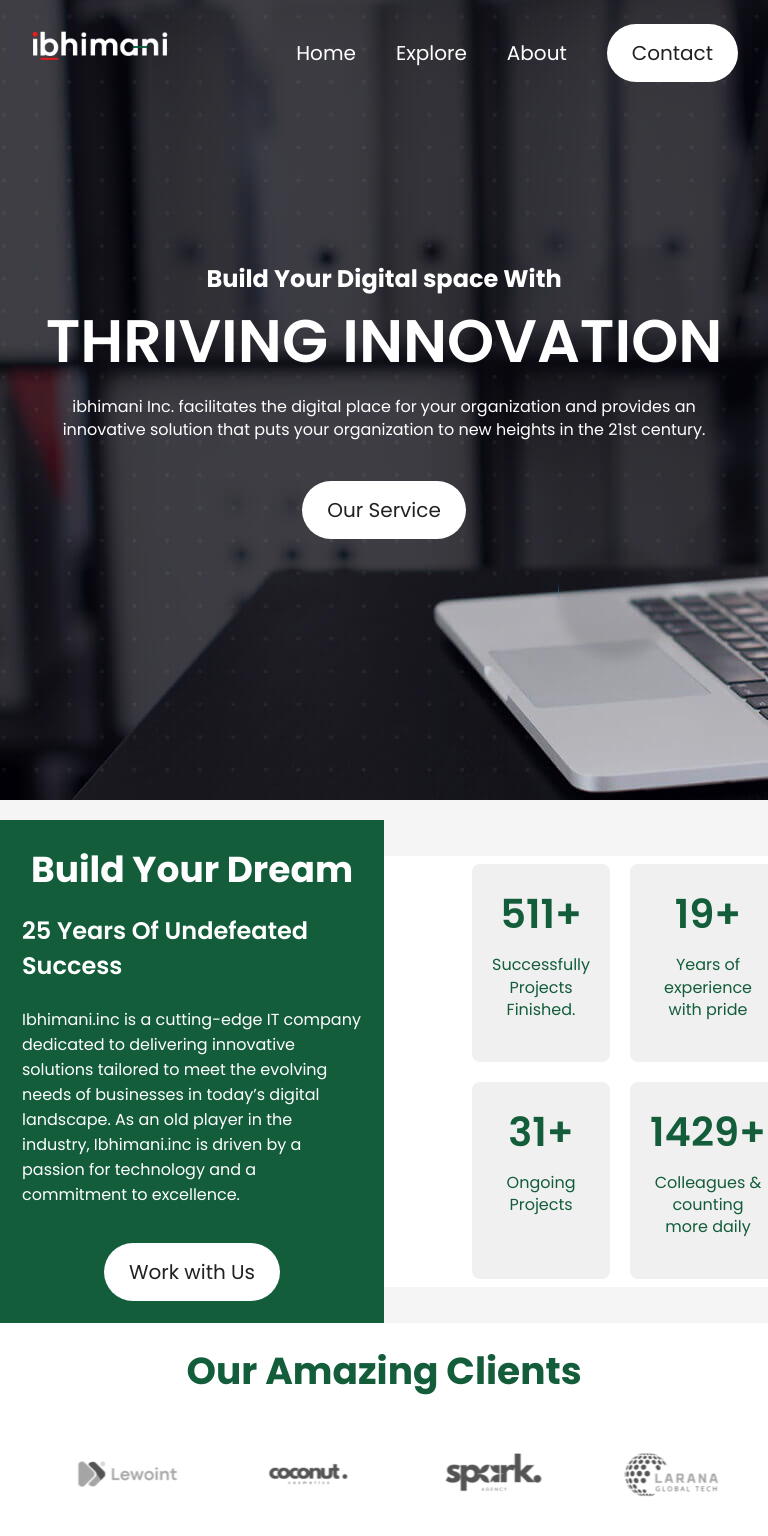
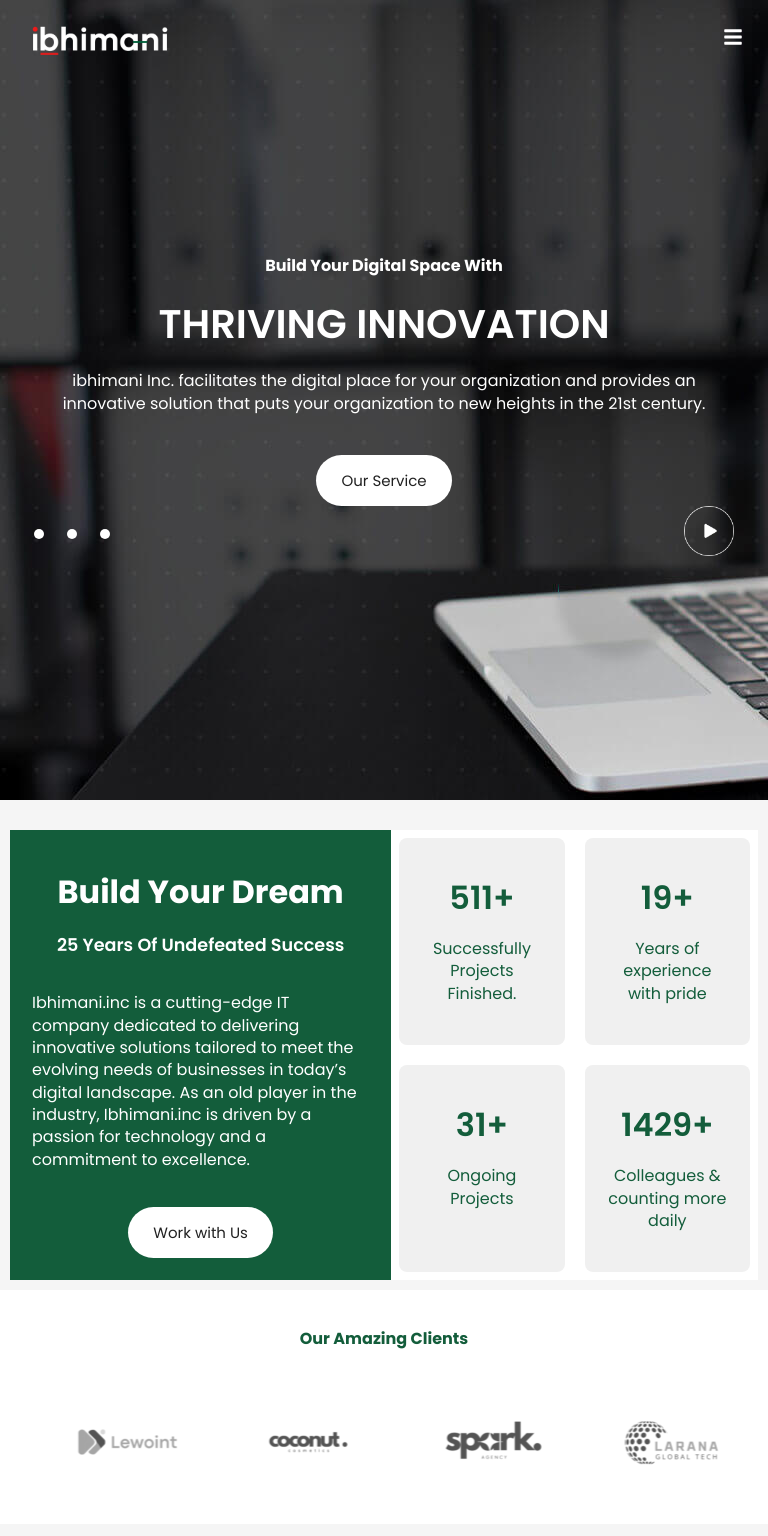
Before and after one commit to hardikbhimani1/Krinu-ibhimani-side, a React (Vite) app: page / in a window 768 px wide. Shown: the top 1536 px of the page. Built offline with nearby package versions, Linux system fonts and the light colour scheme.

Commit message:
fixed mobile view

```diff
--- a/src/App.jsx
+++ b/src/App.jsx
@@ -1,5 +1,5 @@
 import React from 'react';
-import Nevbar from './Components/Navbar/Navbar';
+import Navbar from './Components/Navbar/Navbar';
 import Hero from './Components/Hero/Hero';
 import Project from './Components/Project/Project';
 import Counter from './Components/Counter/Counter';
@@ -9,7 +9,7 @@ import Client from './Components/Clients/Client';
 const App = () => {
   return (
     <div>
-      <Nevbar />
+      <Navbar />
       <Hero />
       <Counter/>
       <Client/>
--- a/src/Components/Counter/Counter.css
+++ b/src/Components/Counter/Counter.css
@@ -1,5 +1,4 @@
 .counter {
-    display: flex;
     min-height: 30vh;
     align-items: center;
     justify-content: center;
@@ -17,8 +16,8 @@
     margin-right: 0;
     display: flex;
     flex-direction: column;
-    align-items: center; /* Center horizontally */
-    justify-content: center; /* Center vertically if needed */
+    align-items: center;
+    justify-content: center;
 }
 
 .left-side h2 {
@@ -92,5 +91,36 @@
     cursor: pointer;
     border: 0;
     outline: 0;
-    margin-top: 20px; /* Optional: Add some space above the button */
+    margin-top: 20px;
 }
+
+@media (max-width: 768px) {
+    .left-side{
+        width:100%;
+    }
+    .left-side h2{
+        font-size:2rem;
+    }
+    .left-side h3{
+        font-size:1.1rem;
+    }
+    .right-side{
+        width: 100%;
+    }
+
+    .counter-container{
+        padding:0px 0px
+    }
+    .counter-item h2{
+        font-size: 2rem;
+    }
+    .counter{
+        padding: 10px;
+    }
+}
+@media (min-width: 768px) {
+    .counter{
+        display: flex;
+        padding: 10px;
+    }
+}
--- a/src/Components/Hero/Hero.css
+++ b/src/Components/Hero/Hero.css
@@ -1,26 +1,132 @@
 .hero {
-    width: 100%;
-    min-height: 100vh; /* Changed from min-width to min-height */
-    background: linear-gradient(rgba(8, 0, 58, 0.1), rgba(8, 0, 58, 0.1)), url('../../assets/banner.jpg');
-    background-size: cover;
-    background-position: center;
-    color: #FFF;
+    position: relative;
+    height: 100vh;
     display: flex;
     align-items: center;
     justify-content: center;
+    color: white;
+    text-align: center;
+    padding: 0 20px;
 }
 
-.hero-text{
-    text-align: center;
+.background {
+    position: absolute;
+    top: 0;
+    left: 0;
+    width: 100%;
+    height: 100%;
+    object-fit: cover;
+    z-index: 1;
+    background: gray !important;
+}
+
+.hero video {
+    position: absolute;
+    top: 0;
+    left: 0;
+    width: 100%;
+    height: 100%;
+    object-fit: cover;
+    z-index: 1;
+}
+
+.hero-text {
+    position: relative;
+    z-index: 2;
     max-width: 800px;
+    padding: 20px;
+    border-radius: 10px;
 }
-.hero-text h1{
+
+
+h1 {
     font-size: 60px;
     font-weight: 600;
+    margin: 1rem 0;
     text-transform: uppercase;
 }
-.hero-text p{
+
+h2 {
+    font-size: 2rem;
+    margin: 1rem 0;
+}
+
+p {
     max-width: 700px;
-    margin:10px auto 20px;
+    margin: 10px auto 20px;
     line-height: 1.4;
+    font: bold
 }
+
+.btn {
+    background-color: #e07b39;
+    color: white;
+    padding: 10px 20px;
+    border: none;
+    border-radius: 5px;
+    cursor: pointer;
+    font-size: 1rem;
+    transition: background-color 0.3s;
+}
+
+.btn:hover {
+    color: green;
+}
+
+.hero-dot-play {
+    color: black;
+    display: flex;
+    justify-content: space-between;
+
+
+}
+
+.hero-dots {
+    display: flex;
+    align-items: center;
+    gap: 23px;
+    list-style: none;
+}
+
+.hero-dot {
+    display: flex;
+    width: 15px;
+    height: 15px;
+    background: #FFF;
+    border-radius: 7.5px;
+    cursor: pointer;
+}
+
+.hero-dot.orange {
+    background-color: orange;
+}
+
+.hero-dot.orange {
+    background: orangered;
+}
+
+@media (max-width: 768px) {
+    .hero-text {
+        padding: 0;
+    }
+
+    h1 {
+        font-size: 40px;
+    }
+
+    h2 {
+        font-size: 1rem;
+    }
+
+    .btn {
+        font-size: 15px !important;
+    }
+    .hero-dot {
+        width: 10px;
+        height: 10px;
+    }
+    .play-button{
+        width: 50px;
+        height: 50px;
+    }
+}
--- a/src/Components/Hero/Hero.jsx
+++ b/src/Components/Hero/Hero.jsx
@@ -1,23 +1,64 @@
 import React, { useEffect, useState } from "react";
 import "./Hero.css";
-
+import banner from "../../assets/banner.jpg";
+import banner1 from "../../assets/image3.png";
+import banner2 from "../../assets/image2.png";
+import video from "../../assets/video1.mp4";
+import pauseIcon from "../../assets/pause_icon.png";
+import playIcon from "../../assets/play_icon.png";
 
 const Hero = () => {
+  const [heroCount, setHeroCount] = useState(0);
+  const [playStatus, setPlayStatus] = useState(false);
+
   return (
-    <>
-      <div className="hero">
-        <div className="hero-text">
-          <h2>Build Your Digital space With</h2>
-          <h1>thriving innovation</h1>
-          <p>
-            ibhimani Inc. facilitates the digital place for your organization
-            and provides an innovative solution that puts your organization to
-            new heights in the 21st century.
-          </p>
-          <button className="btn"> Our Service </button>
+    <div className="hero">
+      {playStatus ? (
+        <video autoPlay loop muted>
+          <source src={video} type="video/mp4" />
+          Your browser does not support the video tag.
+        </video>
+      ) : heroCount === 0 ? (
+        <img className="background" src={banner} alt="Banner" />
+      ) : heroCount === 1 ? (
+        <img className="background" src={banner1} alt="Banner 1" />
+      ) : heroCount === 2 ? (
+        <img className="background" src={banner2} alt="Banner 2" />
+      ) : null}
+      <div className="hero-text">
+        <h2>Build Your Digital Space With</h2>
+        <h1>Thriving Innovation</h1>
+        <p>
+          ibhimani Inc. facilitates the digital place for your organization and
+          provides an innovative solution that puts your organization to new
+          heights in the 21st century.
+        </p>
+
+        <button className="btn"> Our Service </button>
+        <div className="hero-dot-play">
+          <ul className="hero-dots">
+            <li
+              onClick={() => setHeroCount(0)}
+              className={heroCount === 0 ? "hero-dot orage" : "hero-dot"}
+            ></li>
+            <li
+              onClick={() => setHeroCount(1)}
+              className={heroCount === 1 ? "hero-dot orage" : "hero-dot"}
+            ></li>
+            <li
+              onClick={() => setHeroCount(2)}
+              className={heroCount === 2 ? "hero-dot orage" : "hero-dot"}
+            ></li>
+          </ul>
+          <div className="hero-play">
+            <img className="play-button"
+              onClick={() => setPlayStatus(!playStatus)}
+              src={playStatus ? pauseIcon : playIcon}
+            />
+          </div>
         </div>
       </div>
-    </>
+    </div>
   );
 };
 
--- a/src/Components/Navbar/Navbar.css
+++ b/src/Components/Navbar/Navbar.css
@@ -1,6 +1,5 @@
 nav {
     width: 100%;
-    /* background: black; */
     color: #fff;
     padding: 4px 0px;
     position: fixed;
@@ -17,17 +16,23 @@ nav {
     padding: 20px;
 }
 
+nav ul {
+    flex-direction: row;
+}
+
 nav ul li {
     display: inline-block;
     list-style: none;
     margin: 5px 20px;
     font-size: 20px;
 }
-.container{
+
+.container {
     padding-left: 10px;
     padding-right: 10px;
 }
-.btn{
+
+.btn {
     background: #FFF;
     color: #212121;
     padding: 14px 25px;
@@ -38,8 +43,44 @@ nav ul li {
     outline: 0;
 }
 
-.green-nav{
+.green-nav {
     background: #135d3b;
     transition: 0.5s;
     color: #FFF;
 }
+
+.mobile-menu-icon {
+    display: none;
+    font-size: 20px;
+    color: #fff;
+    padding: 15px;
+    cursor: pointer;
+}
+
+@media (max-width: 768px) {
+    .container{
+        width: 100%;
+    }
+    nav ul {
+        display: none;
+        flex-direction: column;
+        position: absolute;
+        top: 60px;
+        left: 0;
+        right: 0;
+        background: #135d3b;
+    }
+
+    nav ul.active {
+        display: flex;
+    }
+
+    .mobile-menu-icon {
+        display: block;
+    }
+
+    nav ul li {
+        margin: 10px 0;
+        text-align: center;
+    }
+}
--- a/src/Components/Navbar/Navbar.jsx
+++ b/src/Components/Navbar/Navbar.jsx
@@ -1,18 +1,33 @@
 import React, { useEffect, useState } from "react";
 import "./Navbar.css";
 import logo from "../../assets/i-bhimani-Logo-logo.png";
+import { FaBars, FaTimes } from 'react-icons/fa'; // Import icons
 
-const Nevbar = () => {
+const Navbar = () => {
   const [sticky, setSticky] = useState(false);
+  const [isMobileMenuOpen, setIsMobileMenuOpen] = useState(false);
+
   useEffect(() => {
-    window.addEventListener("scroll", () => {
-      window.scrollY > 50 ? setSticky(true) : setSticky(false);
-    });
+    const handleScroll = () => {
+      setSticky(window.scrollY > 50);
+    };
+    window.addEventListener("scroll", handleScroll);
+    return () => {
+      window.removeEventListener("scroll", handleScroll);
+    };
   }, []);
+
+  const toggleMobileMenu = () => {
+    setIsMobileMenuOpen(!isMobileMenuOpen);
+  };
+
   return (
     <nav className={`container ${sticky ? 'green-nav' : ''}`}>
       <img className="nav-logo" src={logo} alt="Logo" />
-      <ul className="nav-menu">
+      <div className="mobile-menu-icon" onClick={toggleMobileMenu}>
+        {isMobileMenuOpen ? <FaTimes /> : <FaBars />}
+      </div>
+      <ul className={`nav-menu ${isMobileMenuOpen ? 'active' : ''}`}>
         <li>Home</li>
         <li>Explore</li>
         <li>About</li>
@@ -22,4 +37,4 @@ const Nevbar = () => {
   );
 };
 
-export default Nevbar;
+export default Navbar;
```
Also changed, not shown: src/assets/service.png (added).
